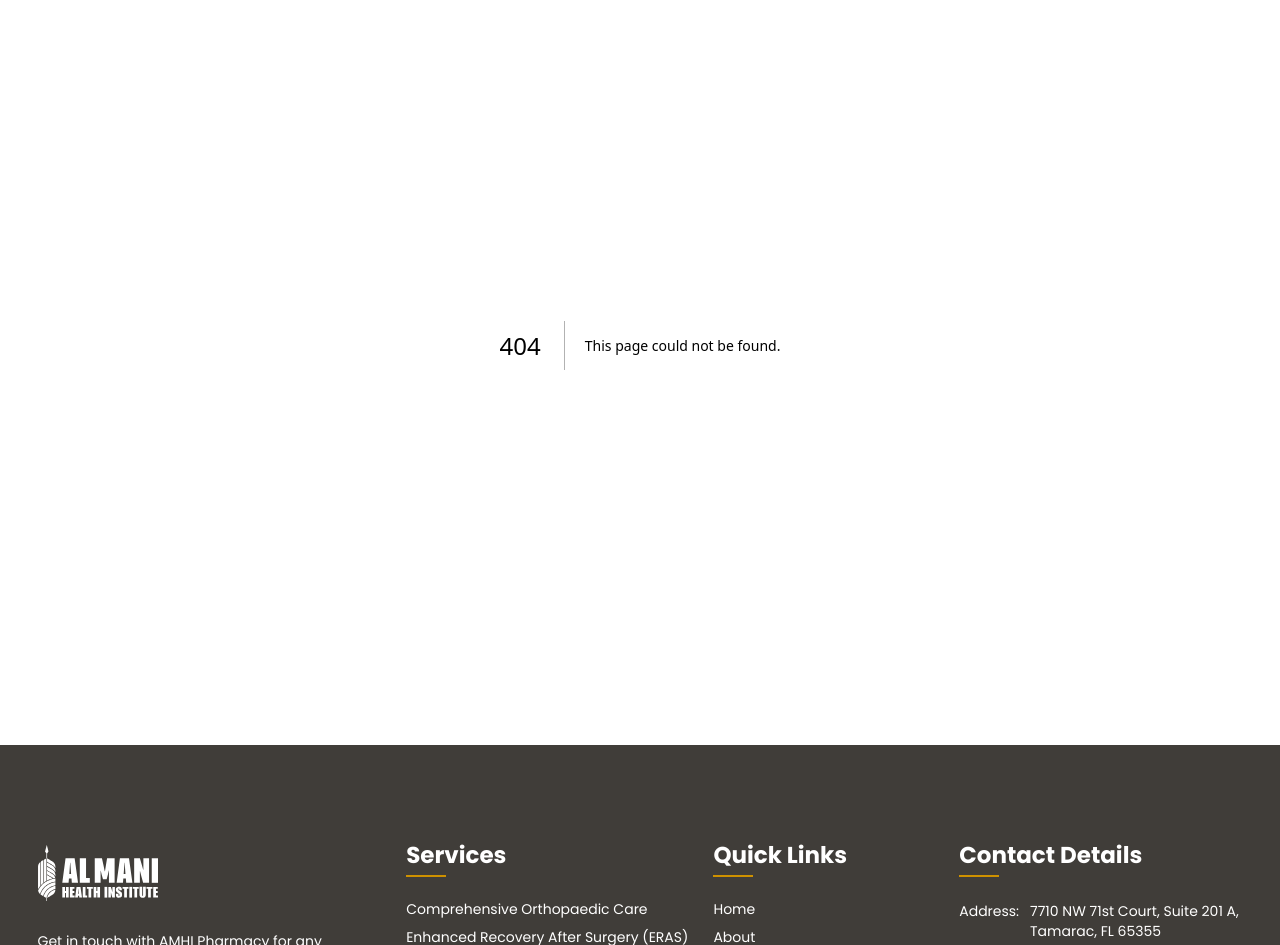
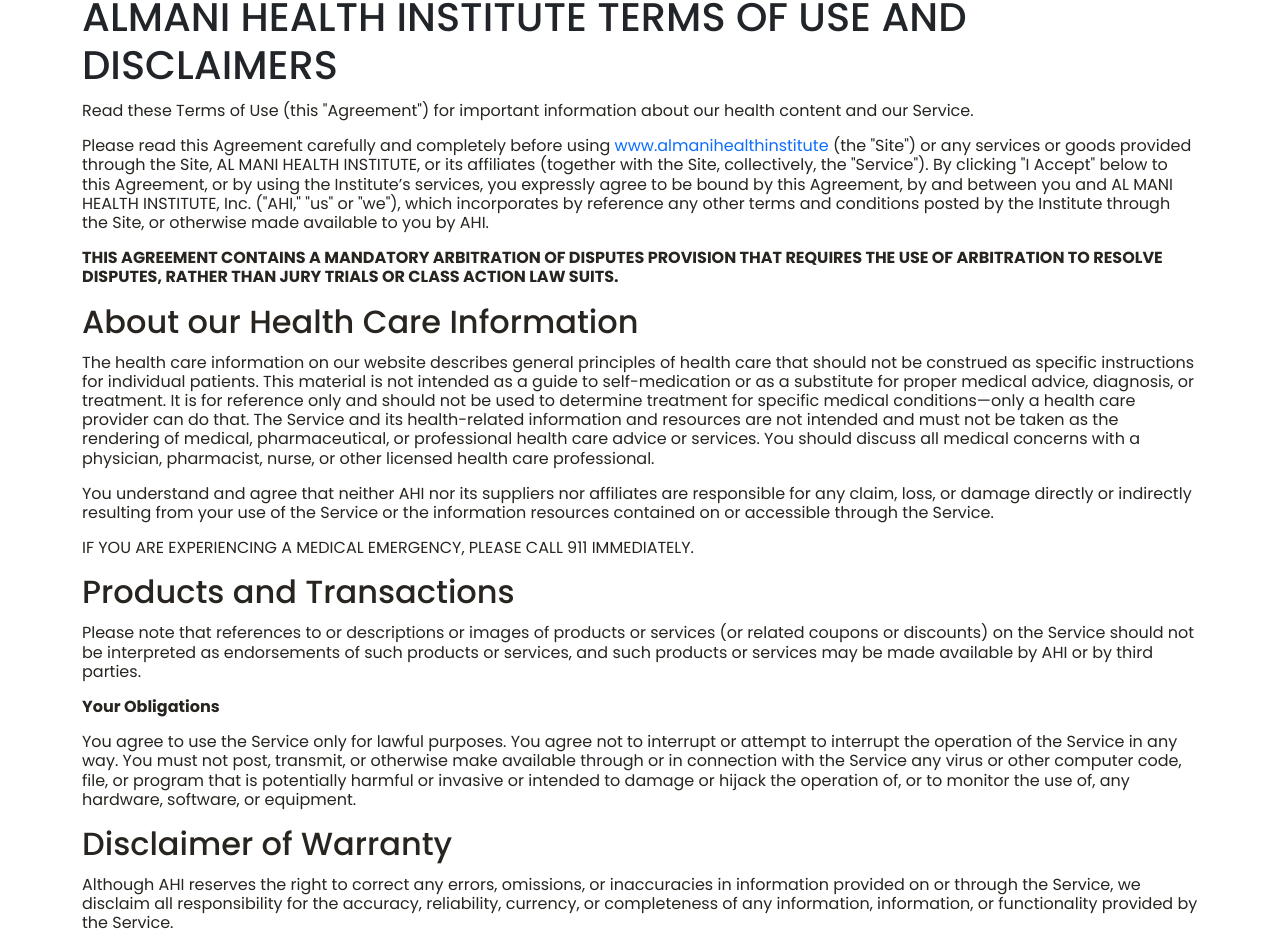
Before and after one commit to BlueMath-Warriors/mani-health-app, a Next.js app: page /terms-of-use in a window 1280 px wide. Before the commit this address had no page. Shown: the part 498-1443 px from the top of the page. Built offline with nearby package versions, Linux system fonts and the light colour scheme.

Commit message:
Complete page

```diff
--- /dev/null
+++ b/Constants/termsOfUse.js
@@ -0,0 +1,56 @@
+export const TERMS_OF_USE = {
+  title: "ALMANI HEALTH INSTITUTE TERMS OF USE AND DISCLAIMERS",
+  content: {
+    part1: `Read these Terms of Use (this "Agreement") for important information about our health content and our Service.`,
+    part2: "Please read this Agreement carefully and completely before using ",
+    part3:
+      ' (the "Site") or any services or goods provided through the Site, AL MANI HEALTH INSTITUTE, or its affiliates (together with the Site, collectively, the "Service"). By clicking "I Accept" below to this Agreement, or by using the Institute’s services, you expressly agree to be bound by this Agreement, by and between you and AL MANI HEALTH INSTITUTE, Inc. ("AHI," "us" or "we"), which incorporates by reference any other terms and conditions posted by the Institute through the Site, or otherwise made available to you by AHI.',
+    part4:
+      "THIS AGREEMENT CONTAINS A MANDATORY ARBITRATION OF DISPUTES PROVISION THAT REQUIRES THE USE OF ARBITRATION TO RESOLVE DISPUTES, RATHER THAN JURY TRIALS OR CLASS ACTION LAW SUITS.",
+  },
+};
+
+export const HEALTH_INFORMATION = {
+  title: "About our Health Care Information",
+  content:
+    "The health care information on our website describes general principles of health care that should not be construed as specific instructions for individual patients. This material is not intended as a guide to self-medication or as a substitute for proper medical advice, diagnosis, or treatment. It is for reference only and should not be used to determine treatment for specific medical conditions—only a health care provider can do that. The Service and its health-related information and resources are not intended and must not be taken as the rendering of medical, pharmaceutical, or professional health care advice or services. You should discuss all medical concerns with a physician, pharmacist, nurse, or other licensed health care professional.",
+  notResponsible:
+    "You understand and agree that neither AHI nor its suppliers nor affiliates are responsible for any claim, loss, or damage directly or indirectly resulting from your use of the Service or the information resources contained on or accessible through the Service.",
+  emergency:
+    "IF YOU ARE EXPERIENCING A MEDICAL EMERGENCY, PLEASE CALL 911 IMMEDIATELY.",
+};
+
+export const PRODUCTS_AND_TRANSACTIONS = {
+  title: "Products and Transactions",
+  content: `Please note that references to or descriptions or images of products or services (or related coupons or discounts) on the Service should not be interpreted as endorsements of such products or services, and such products or services may be made available by AHI or by third parties.`,
+  obligations: "Your Obligations",
+  lawfulUse:
+    "You agree to use the Service only for lawful purposes. You agree not to interrupt or attempt to interrupt the operation of the Service in any way. You must not post, transmit, or otherwise make available through or in connection with the Service any virus or other computer code, file, or program that is potentially harmful or invasive or intended to damage or hijack the operation of, or to monitor the use of, any hardware, software, or equipment.",
+};
+
+export const DISCLAIMER_OF_WARRANTY = {
+  title: "Disclaimer of Warranty",
+  content: `Although AHI reserves the right to correct any errors, omissions, or inaccuracies in information provided on or through the Service, we disclaim all responsibility for the accuracy, reliability, currency, or completeness of any information, information, or functionality provided by the Service.`,
+  warning: `AHI AND ITS SUPPLIERS AND VENDORS DISCLAIM ALL EXPRESS OR IMPLIED REPRESENTATIONS OR WARRANTIES REGARDING THE INFORMATION, SERVICES, PRODUCTS, FUNCTIONALITY, AND ANY OTHER RESOURCES AVAILABLE ON OR ACCESSIBLE THROUGH THE SERVICE. ALL SUCH INFORMATION, SERVICES, PRODUCTS, FUNCTIONALITY, AND OTHER RESOURCES ARE MADE AVAILABLE "AS IS" AND "AS AVAILABLE" WITHOUT WARRANTY OF ANY KIND.`,
+};
+
+export const LIMITATIONS_OF_LIABILITY = {
+  title: "Limitations of Liability",
+  content: `TO THE MAXIMUM EXTENT PERMITTED BY APPLICABLE LAW, IN NO EVENT SHALL AHI NOR ITS SUPPLIERS NOR AFFILIATES, NOR THEIR RESPECTIVE EMPLOYEES, OFFICERS, DIRECTORS, AGENTS, AFFILIATES, SUPPLIERS, VENDORS, LICENSORS, CO-BRANDERS NOR PARTNERS (COLLECTIVELY, "AHI PARTIES") BE LIABLE FOR ANY DIRECT, INDIRECT, SPECIAL, PUNITIVE, INCIDENTAL, EXEMPLARY, NOR CONSEQUENTIAL DAMAGES, NOR ANY DAMAGES WHATSOEVER RESULTING FROM ANY LOSS OF USE, LOSS OF DATA, LOSS OF PROFITS, BUSINESS INTERRUPTION, LITIGATION, OR ANY OTHER PECUNIARY LOSS, WHETHER BASED ON TORT (INCLUDING NEGLIGENCE), BREACH OF CONTRACT, PRODUCT LIABILITY, OR OTHERWISE ARISING OUT OF OR IN ANY WAY CONNECTED WITH THE USE, OPERATION OR PERFORMANCE OF THE SERVICE OR WITH RESOURCES AVAILABLE ON OR ACCESSIBLE THROUGH THE SERVICE.`,
+};
+
+export const INDEMNIFICATION = {
+  title: "Indemnification",
+  content: `You hereby agree to indemnify, defend, and hold AHI and related parties harmless from any liability, loss, claim, and expense (including reasonable attorneys' fees) related to or arising out of your use of the Service, or any Materials that you submit, post, or transmit through the Service, your use of the Service, your connection to the Service, products that you purchase through the Service, your violation of this Agreement, or your violation of any rights of another.`,
+};
+
+export const ENTIRE_AGREEMENT = {
+  title: "Entire Agreement",
+  content: `This Agreement constitutes the entire agreement between you and AHI governing your use of the Service. Any amendments we make to the Agreement in the future shall be effective on the date that they are posted to our website.`,
+};
+
+export const TERMS_MAPPING = [
+    LIMITATIONS_OF_LIABILITY,
+    INDEMNIFICATION,
+    ENTIRE_AGREEMENT,
+];
--- /dev/null
+++ b/app/components/common/TitleAndText/index.jsx
@@ -0,0 +1,10 @@
+export const TitleAndText = ({ details }) => {
+  return (
+    <>
+      <h2 className="font-medium text-[26px] md:text-[28px] lg:text-[32px] leading-[27px] sm:leading-[32px] md:leading-[38px] mb-2 md:mb-3">
+        {details.title}
+      </h2>
+      <p className="leading-[19.2px] mb-4">{details.content}</p>
+    </>
+  );
+};
--- /dev/null
+++ b/app/terms-of-use/page.jsx
@@ -0,0 +1,58 @@
+import {
+  DISCLAIMER_OF_WARRANTY,
+  HEALTH_INFORMATION,
+  PRODUCTS_AND_TRANSACTIONS,
+  TERMS_MAPPING,
+  TERMS_OF_USE,
+} from "@/Constants/termsOfUse";
+import React from "react";
+import { TitleAndText } from "../components/common/TitleAndText";
+
+const TermsOfUse = () => {
+  return (
+    <div
+      className={`relative bg-white text-neutral font-normal leading-normal sm:text-base flex justify-center py-[48px] px-[25px]`}
+    >
+      <div className="sm:max-w-[516px] md:max-w-[696px] lg:max-w-[936px] large:max-w-[1116px] desktop:max-w-[1300px] flex flex-col items-start">
+        <h1 className="font-medium text-[#212529] text-3xl sm:text-[32px] md:text-4xl lg:text-[40px] leading-[30px] sm:leading-[36px] md:leading-[42px] lg:leading-[48px] mb-2 md:mb-3">
+          {TERMS_OF_USE.title}
+        </h1>
+        <p className="leading-[19.2px] mb-4">{TERMS_OF_USE.content.part1}</p>
+        <p className="leading-[19.2px] mb-4">
+          {TERMS_OF_USE.content.part2}
+          <a
+            href="https://www.almanihealthinstitute/"
+            className="text-[#0D6EFD]"
+          >
+            www.almanihealthinstitute
+          </a>
+          {TERMS_OF_USE.content.part3}
+        </p>
+        <h4 className="font-bold leading-[19.2px] mb-4">
+          {TERMS_OF_USE.content.part4}
+        </h4>
+        <TitleAndText details={HEALTH_INFORMATION} />
+        <p className="leading-[19.2px] mb-4">
+          {HEALTH_INFORMATION.notResponsible}
+        </p>
+        <p className="leading-[19.2px] mb-4">{HEALTH_INFORMATION.emergency}</p>
+        <TitleAndText details={PRODUCTS_AND_TRANSACTIONS} />
+        <p className="font-bold leading-[19.2px] mb-4">
+          {PRODUCTS_AND_TRANSACTIONS.obligations}
+        </p>
+        <p className="leading-[19.2px] mb-4">
+          {PRODUCTS_AND_TRANSACTIONS.lawfulUse}
+        </p>
+        <TitleAndText details={DISCLAIMER_OF_WARRANTY} />
+        <p className="leading-[19.2px] mb-4">
+          {DISCLAIMER_OF_WARRANTY.warning}
+        </p>
+        {TERMS_MAPPING.map((detail, index) => (
+          <TitleAndText details={detail} key={index} />
+        ))}
+      </div>
+    </div>
+  );
+};
+
+export default TermsOfUse;
```
